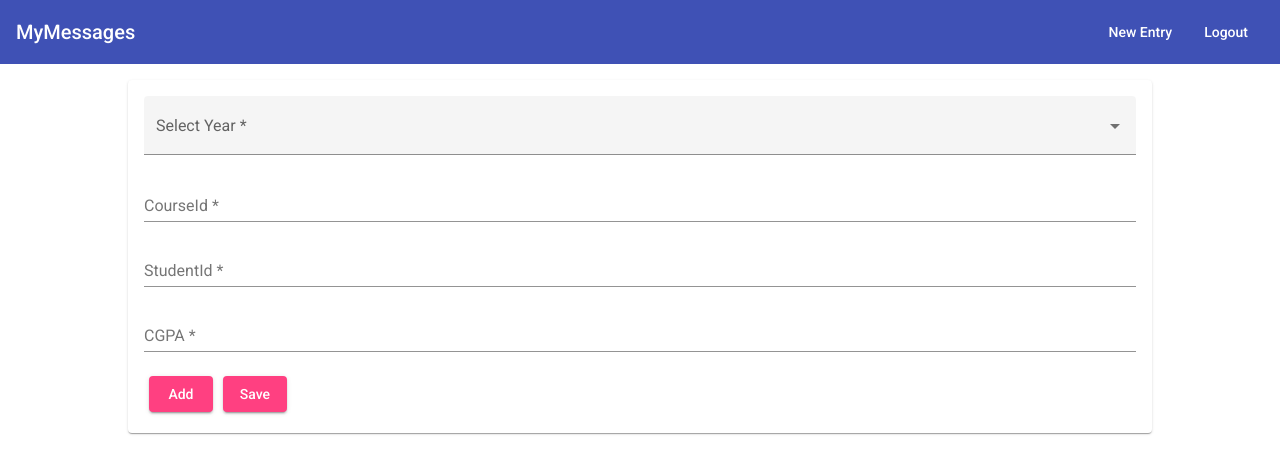
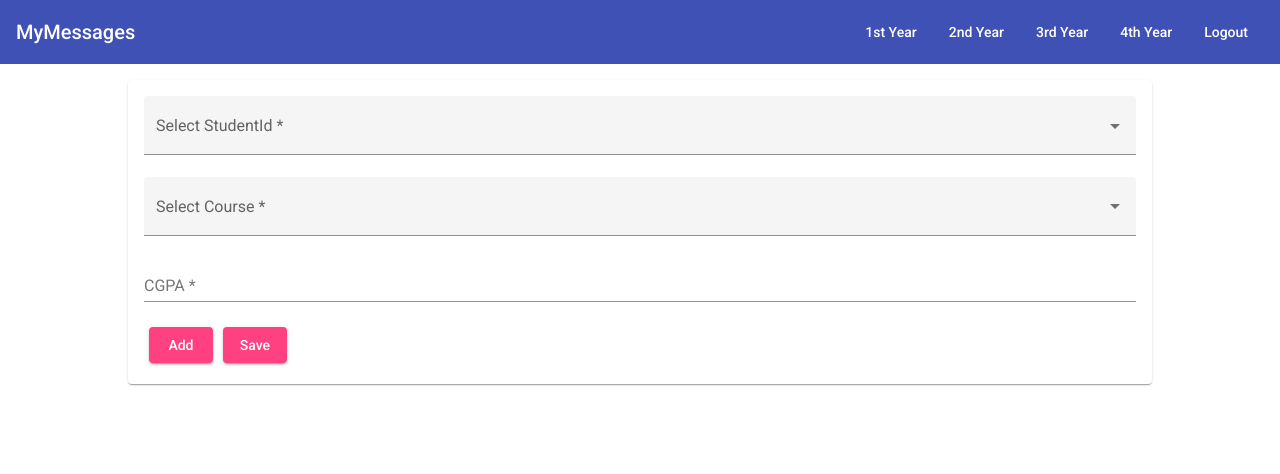
Before and after one commit to PulockDas/cgpa-evaluation, an Angular app: page /edit/1 in a window 1280 px wide. Shown: the top 474 px of the page. Built offline with nearby package versions, Linux system fonts and the light colour scheme.

Commit message:
add-cgpa post method is the next task to be implemented

```diff
--- a/src/app/Student/all-students/all-students.component.html
+++ b/src/app/Student/all-students/all-students.component.html
@@ -46,7 +46,7 @@
                 <tr mat-header-row *matHeaderRowDef="displayedColumns"></tr>
                 <tr mat-row
                     *matRowDef="let row; columns: displayedColumns;"
-                    (click)="showDetails(row._id)" [routerLink]="['/', row._id]">
+                    (click)="showDetails(row._id)" [routerLink]="['/student', row._id]">
                 </tr>
             </table>
 
--- a/src/app/Student/all-students/student.service.ts
+++ b/src/app/Student/all-students/student.service.ts
@@ -63,4 +63,11 @@ export class StudentService {
     return this.http.get<{allcourses: Course[], cgpa: string[]}>("http://localhost:3000/api/courses/" + id);
   }
 
+  getStudentsbyYear(year: string){
+    return this.http.get<{students: any}>("http://localhost:3000/api/students_year/"+year);
+  }
+
+  getCoursesbyYear(year: string){
+    return this.http.get<{courses: any}>("http://localhost:3000/api/courses_year/"+year);
+  }
 }
--- a/src/app/addCGPA/add-cgpa/add-cgpa.component.html
+++ b/src/app/addCGPA/add-cgpa/add-cgpa.component.html
@@ -1,7 +1,7 @@
 <mat-card>
     <mat-spinner *ngIf="isLoading"></mat-spinner>
     <form (submit)="onSavePost(loginForm)" #loginForm="ngForm" *ngIf="!isLoading" #yearInput>
-        <mat-form-field appearance="fill">
+        <!-- <mat-form-field appearance="fill">
             <mat-label>Select Year</mat-label>
             <mat-select required [(ngModel)]="year" name="year">
                 <mat-option value="one">1st Year</mat-option>
@@ -10,23 +10,41 @@
                 <mat-option value="four">4th Year</mat-option>
             </mat-select>
             <mat-error *ngIf="yearInput.invalid">Please select a valid year.</mat-error>
+        </mat-form-field> -->
+
+        <mat-form-field appearance="fill">
+            <mat-label>Select StudentId</mat-label>
+            <mat-select required [(ngModel)]="reg" name="reg">
+                <mat-option *ngFor="let student of allowedStudents">{{ student.registration }}</mat-option>
+            </mat-select>
+            <!-- <mat-error *ngIf="reg.invalid">Please select a valid registration.</mat-error> -->
         </mat-form-field>
 
-        <mat-form-field>
-            <input matInput name="courseId" ngModel type="text" placeholder="CourseId" required>
-            <!-- <mat-error *ngIf="emailInput.invalid">Please enter a valid email.</mat-error> -->
+        <mat-form-field appearance="fill">
+            <mat-label>Select Course</mat-label>
+            <mat-select required [(ngModel)]="cours" name="cours">
+                <mat-option *ngFor="let course of allowedCourses">{{ course.courseId }} - {{ course.courseTitle }}
+                </mat-option>
+            </mat-select>
+            <!-- <mat-error *ngIf="cours.invalid">Please select a valid course.</mat-error> -->
         </mat-form-field>
 
-        <mat-form-field>
+        <!-- <mat-form-field>
+            <input matInput name="courseId" ngModel type="text" placeholder="CourseId" required>
+            <mat-error *ngIf="emailInput.invalid">Please enter a valid email.</mat-error>
+        </mat-form-field> -->
+
+        <!-- <mat-form-field>
             <input pattern="[0-9]+" matInput name="studentId" ngModel #regInput="ngModel" placeholder="StudentId" required>
             <mat-error *ngIf="regInput.invalid">Please enter a valid Registration Number.</mat-error>
-        </mat-form-field>
+        </mat-form-field> -->
 
         <mat-form-field>
             <input pattern="[0-9]+([\.,][0-9]+)?" name="cgpa" ngModel #cgpaInput="ngModel" matInput placeholder="CGPA"
                 required>
             <mat-error *ngIf="cgpaInput.invalid">Please enter a valid cgpa</mat-error>
         </mat-form-field>
+
         <button mat-raised-button color="accent" type="submit" *ngIf="!isLoading">Add</button>
         <button mat-raised-button color="accent" type="button" *ngIf="!isLoading">Save</button>
     </form>
--- a/src/app/addCGPA/add-cgpa/add-cgpa.component.ts
+++ b/src/app/addCGPA/add-cgpa/add-cgpa.component.ts
@@ -1,6 +1,8 @@
 import { Component, OnInit } from '@angular/core';
 import { NgForm } from '@angular/forms';
+import { ActivatedRoute } from '@angular/router';
 import { AuthService } from 'src/app/Authentication/auth/auth.service';
+import { StudentService } from 'src/app/Student/all-students/student.service';
 
 @Component({
   selector: 'app-add-cgpa',
@@ -10,12 +12,29 @@ import { AuthService } from 'src/app/Authentication/auth/auth.service';
 export class AddCGPAComponent implements OnInit {
 
   ngOnInit(): void {
+    this.activatedRoute.paramMap.subscribe((paramMap) => {
+      if(paramMap.has("yearId")){
+        this.year = paramMap.get("yearId");
+
+        this.studentService.getStudentsbyYear(this.year).subscribe(data => {
+          this.allowedStudents = data.students;
+        });
+
+        this.studentService.getCoursesbyYear(this.year).subscribe(data => {
+          this.allowedCourses = data.courses;
+        });
+
+      }
+    });
   }
 
   isLoading = false;
   year: any;
+  allowedStudents: any = [];
+  allowedCourses: any = [];
+  reg: any = ''; cours: any = '';
 
-  constructor(public authService: AuthService) {}
+  constructor(public authService: AuthService, public activatedRoute: ActivatedRoute, public studentService: StudentService) {}
 
   onSavePost(form: NgForm) {
     if (form.invalid) {
--- a/src/app/app-routing.module.ts
+++ b/src/app/app-routing.module.ts
@@ -7,9 +7,9 @@ import { PerStudentComponent } from './Student/all-students/perStudent/per-stude
 
 const routes: Routes = [
   { path: "", component: AllStudentsComponent },
-  { path: "create", component: AddCGPAComponent },
+  { path: "create/:yearId", component: AddCGPAComponent },
   { path: "edit/:id", component: AddCGPAComponent },
-  { path: ":studentId", component: PerStudentComponent },
+  { path: "student/:studentId", component: PerStudentComponent },
   { path: "login", component: AuthComponent },
   { path: "signup", component: AuthComponent },
 ];
--- a/src/app/app.module.ts
+++ b/src/app/app.module.ts
@@ -22,6 +22,8 @@ import { MatSelectModule } from '@angular/material/select';
 import { MatTableModule } from '@angular/material/table';
 import { HeaderComponent } from './header/header.component';
 import { HttpClientModule } from '@angular/common/http';
+import { MatButtonToggleModule } from '@angular/material/button-toggle';
+
 
 @NgModule({
   declarations: [
@@ -47,7 +49,8 @@ import { HttpClientModule } from '@angular/common/http';
     MatFormFieldModule,
     MatSelectModule,
     MatTableModule,
-    HttpClientModule
+    HttpClientModule,
+    MatButtonToggleModule
   ],
   providers: [],
   bootstrap: [AppComponent]
--- a/src/app/header/header.component.css
+++ b/src/app/header/header.component.css
@@ -16,3 +16,11 @@ ul {
 .spacer {
   flex: 1 1 auto;
 }
+
+mat-button-toggle-group {
+  margin-left: 12px;
+}
+
+mat-button-toggle{
+  font-size: small;
+}
--- a/src/app/header/header.component.html
+++ b/src/app/header/header.component.html
@@ -5,16 +5,30 @@
   <span class="spacer"></span>
   <ul>
     <li *ngIf="userIsAuthenticated">
-        <a mat-button routerLink="/create" routerLinkActive="mat-accent">New Entry</a>
+      <a mat-button routerLink="/create/1st" routerLinkActive="mat-accent">1st Year</a>
     </li>
+    <li>
+      <a mat-button routerLink="/create/2nd" routerLinkActive="mat-accent">2nd Year</a>
+    </li>
+
+    <li>
+      <a mat-button routerLink="/create/3rd" routerLinkActive="mat-accent">3rd Year</a>
+    </li>
+
+    <li>
+      <a mat-button routerLink="/create/4th" routerLinkActive="mat-accent">4th Year</a>
+    </li>
+
+    <li *ngIf="userIsAuthenticated">
+      <button mat-button (click)="onLogout()">Logout</button>
+    </li>
+
     <li *ngIf="!userIsAuthenticated">
       <a mat-button routerLink="/login" routerLinkActive="mat-accent">Login</a>
     </li>
     <li *ngIf="!userIsAuthenticated">
       <a mat-button routerLink="/signup" routerLinkActive="mat-accent">Signup</a>
     </li>
-      <li *ngIf="userIsAuthenticated">
-        <button mat-button (click)="onLogout()">Logout</button>
-      </li>
+
   </ul>
 </mat-toolbar>
```
Also changed, not shown: 1 other file (tests, documents, lock files or other folders). Lines whose indentation alone changed are shown as unchanged.
